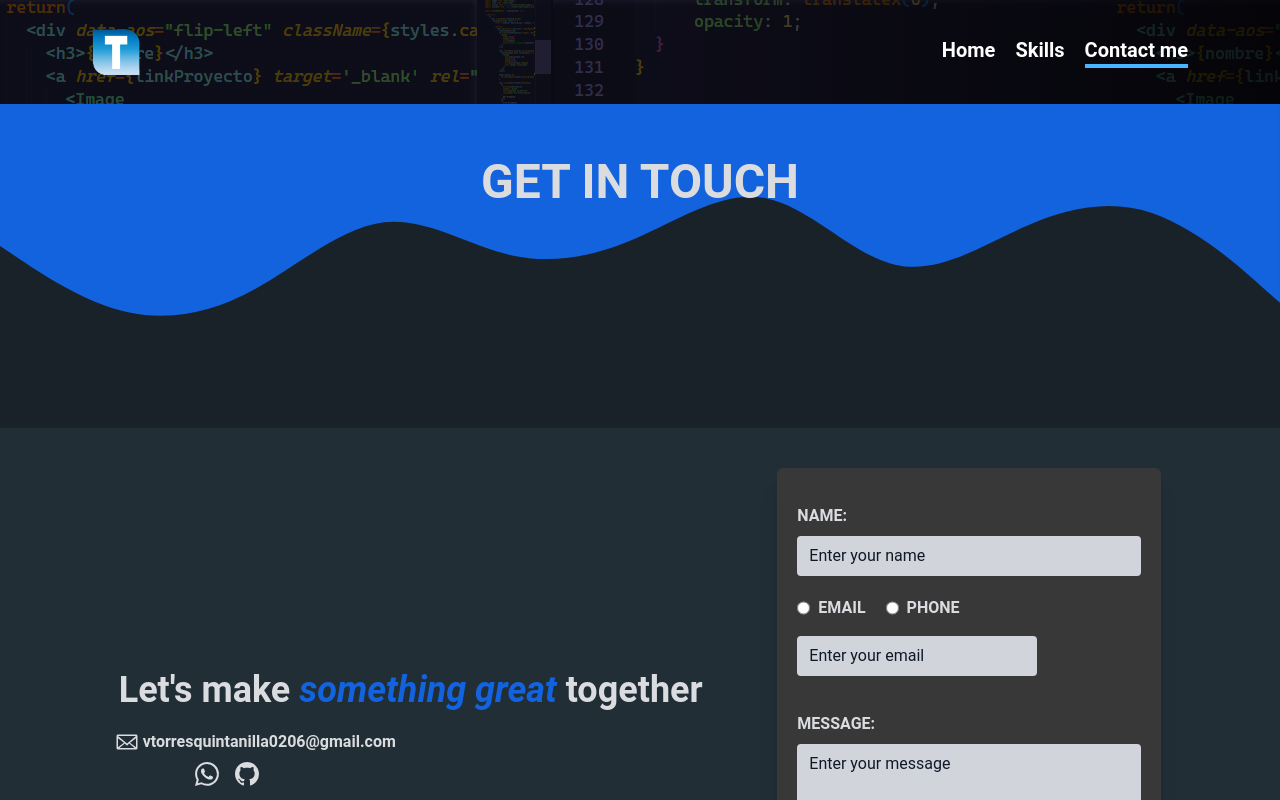
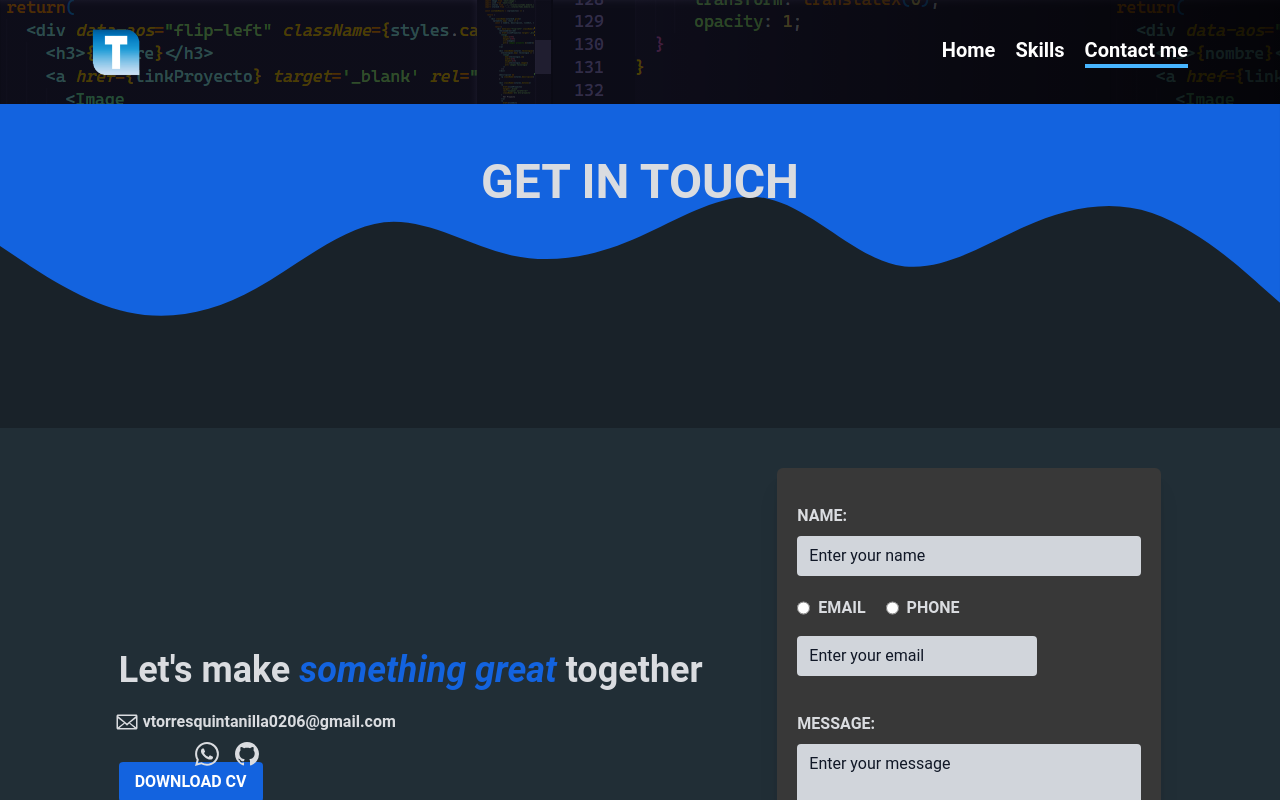
Before and after one commit to vspeed21/portafolio, a Next.js app: page /contacto in a window 1280 px wide. Shown: the top 800 px of the page. Built offline with nearby package versions, Linux system fonts and the light colour scheme.

Commit message:
adding download dv button

```diff
--- a/src/components/Contacto.js
+++ b/src/components/Contacto.js
@@ -44,6 +44,14 @@ const Contacto = () => {
                 <GoMarkGithub />
               </a>
             </div>
+
+            <a
+              href="/data/Victor Torres - Frontend Developer.pdf"
+              download={true}
+              className='py-2 px-4 uppercase font-bold rounded w-full md:w-auto text-white transition-colors duratin-300 bg-secondary hover:cursor-pointer hover:bg-blue-700'
+            >
+              Download CV
+            </a>
           </div>
 
         </div>
```
